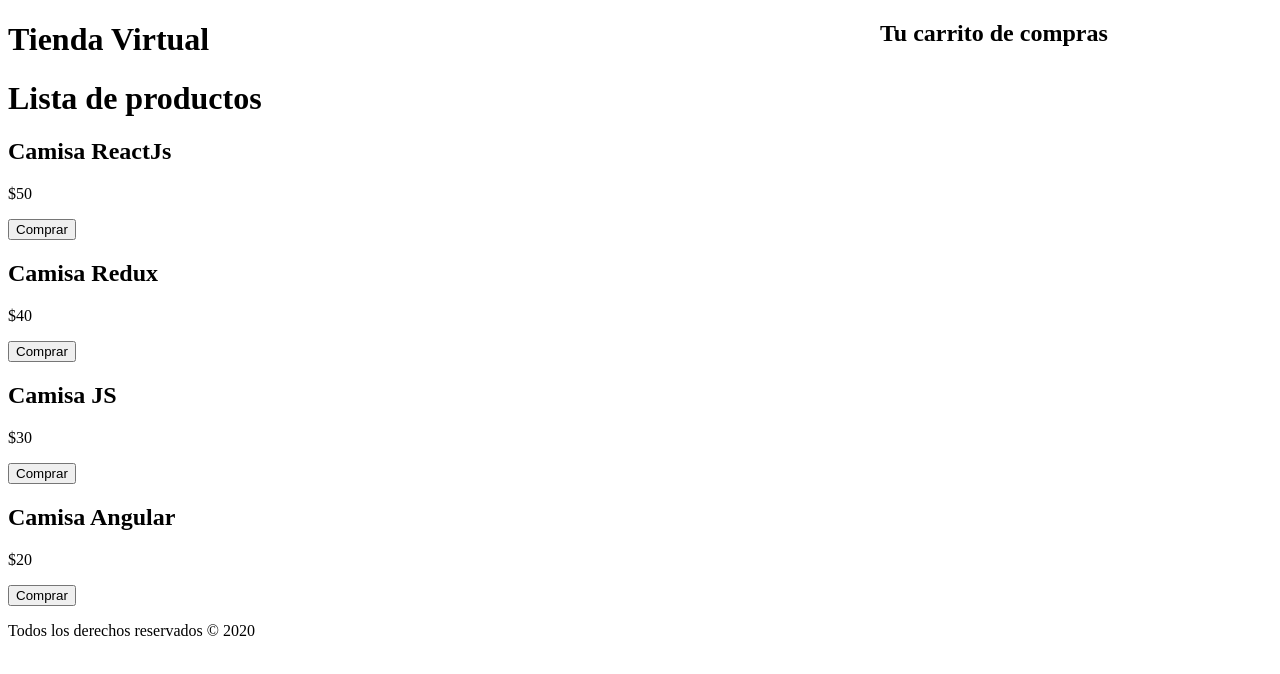
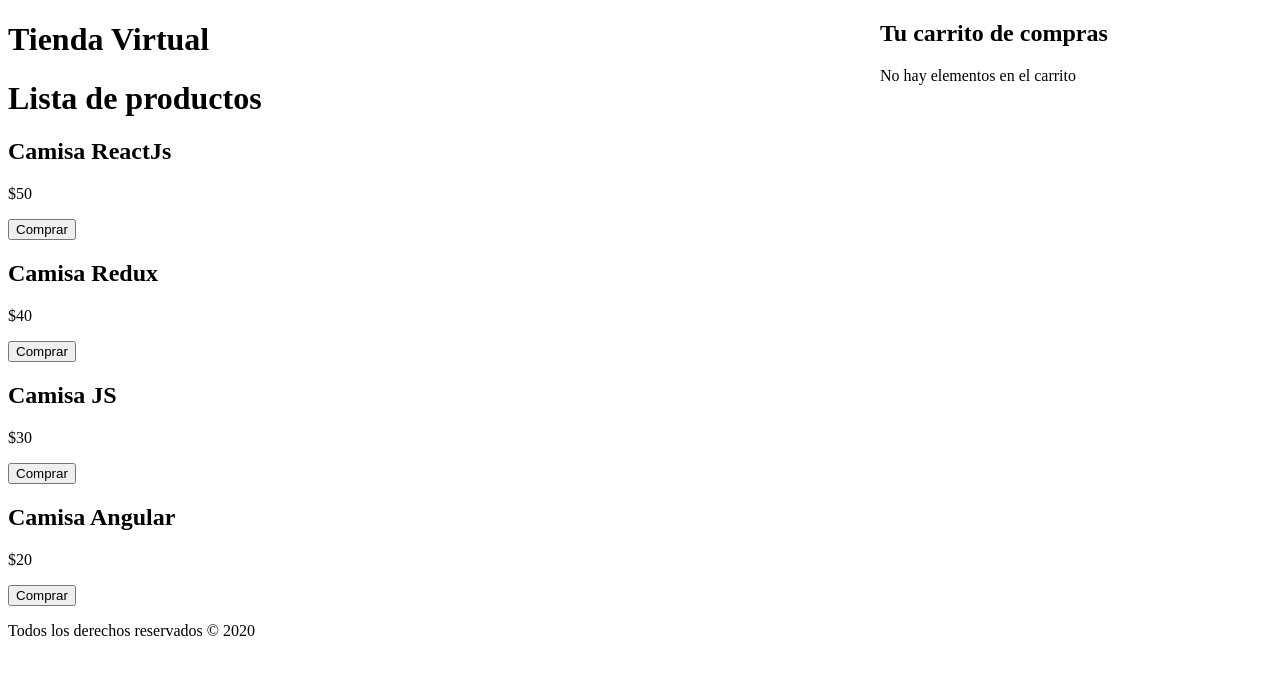
Before and after one commit to jimmy404/REACT-Test, a React (Create React App) app: page / in a window 1280 px wide. Shown: the top 674 px of the page. Built offline with nearby package versions, Linux system fonts and the light colour scheme.

Commit message:
Fixing bug [0] - Producto.js

```diff
--- a/src/components/Carrito.js
+++ b/src/components/Carrito.js
@@ -7,12 +7,16 @@ const Carrito = ({carrito}) => (
 
     <div className="carrito">
         <h2>Tu carrito de compras</h2>
-        {carrito.map(producto => (
+
+
+        {carrito.length === 0
+        ? <p>No hay elementos en el carrito</p>
+        : carrito.map(producto => (
             <Producto
-            key={producto.id}
-            producto={producto}
+                key={producto.id}
+                producto={producto}
             />
-        ))}
+        )) }
     </div>
 )
 
--- a/src/components/Producto.js
+++ b/src/components/Producto.js
@@ -6,7 +6,7 @@ const Producto = ({producto, carrito, agregarProducto, productos}) => {
 
     //Agrgar producto
     const selecionarProducto = id => {
-        const producto = productos.filter(producto => producto.id === id);
+        const producto = productos.filter(producto => producto.id === id)[0];
         agregarProducto([
             ...carrito,
             producto
```
